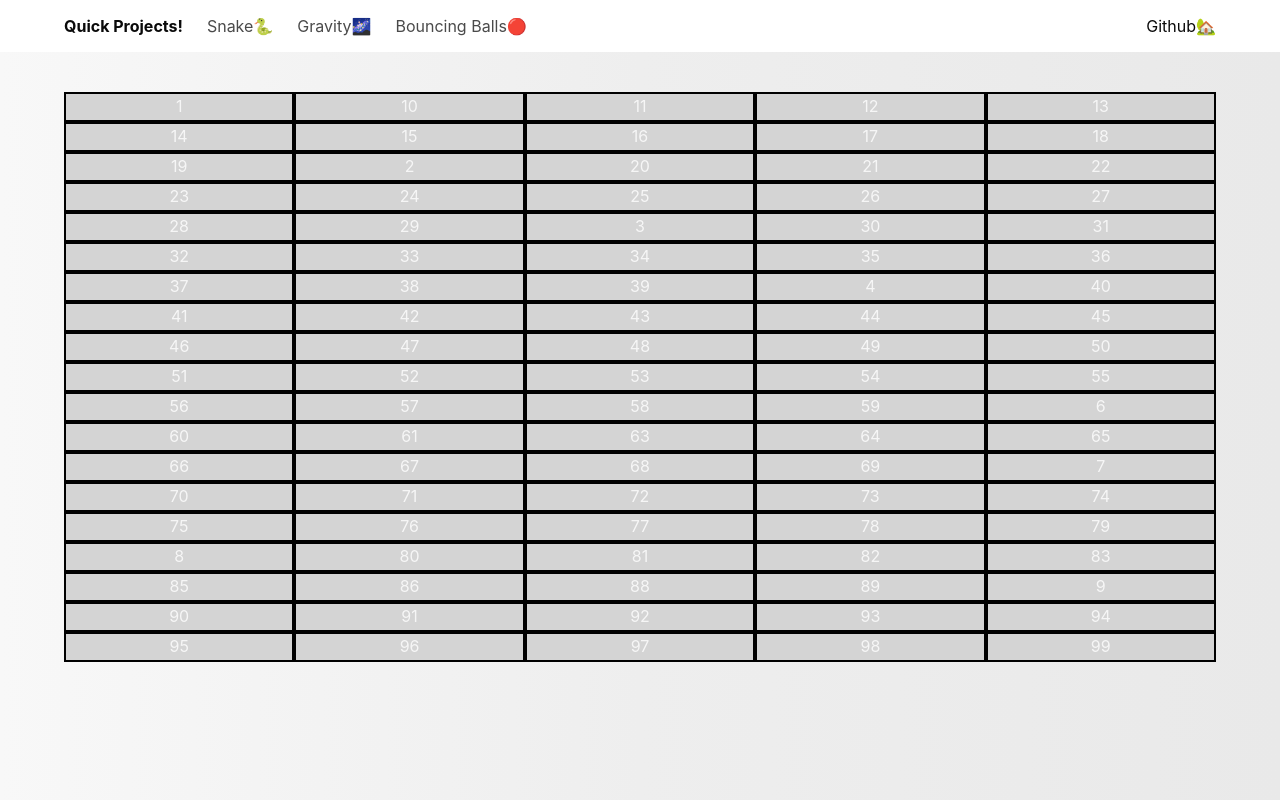
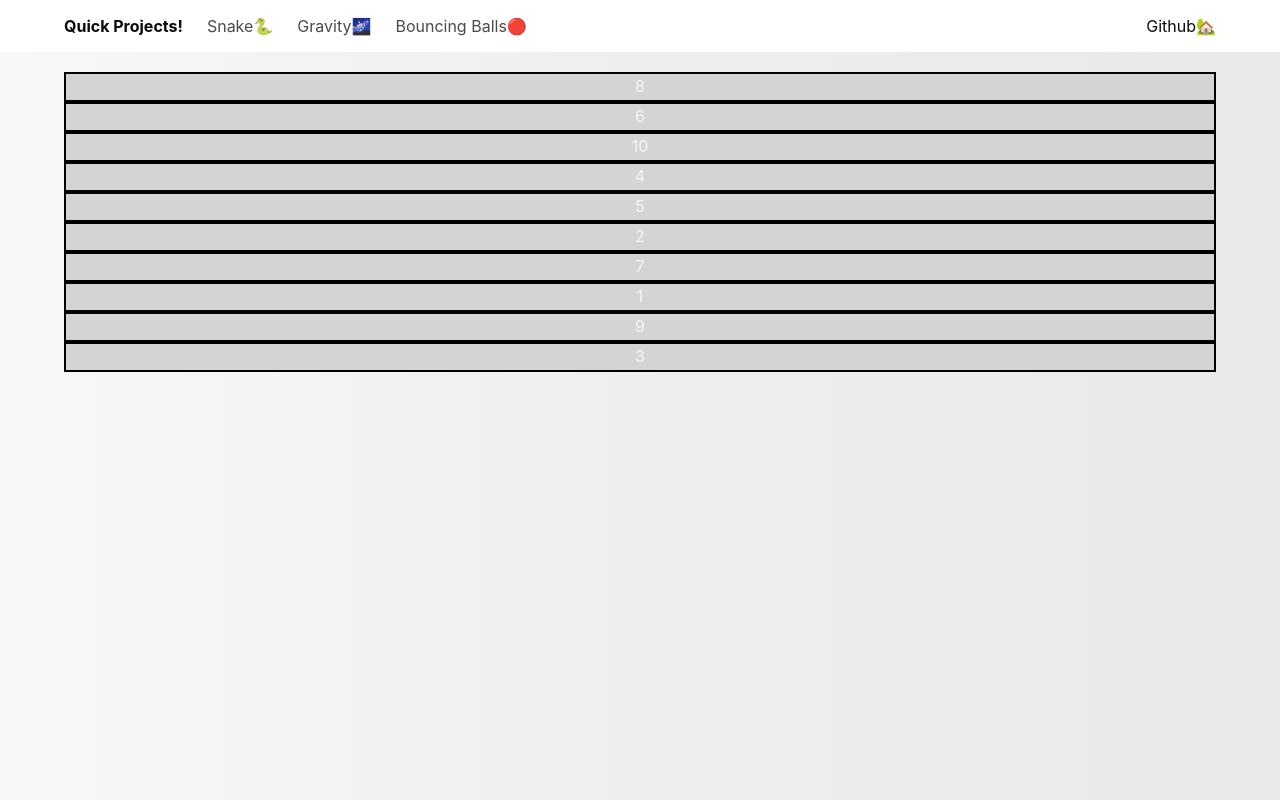
Before and after one commit to SPDUK/CanvasProjects, a React (Create React App) app: page /#/visualizedsort in a window 1280 px wide. Built offline with nearby package versions, Linux system fonts and the light colour scheme; the HTML template or start-up script is replaced by a standard one.

Commit message:
changed numbers and stuff

```diff
--- a/src/Projects/VisualizedSort/SortItem/SortItem.jsx
+++ b/src/Projects/VisualizedSort/SortItem/SortItem.jsx
@@ -3,110 +3,16 @@ import React, { Component } from 'react';
 import './sortitem.css';
 
 // TODO: eslint seems to think this is a good idea even though it's not, reformat it later
-const arr = [
-  79,
-  48,
-  51,
-  46,
-  35,
-  29,
-  69,
-  57,
-  68,
-  56,
-  52,
-  3,
-  22,
-  45,
-  77,
-  43,
-  59,
-  61,
-  19,
-  85,
-  63,
-  73,
-  37,
-  23,
-  88,
-  65,
-  80,
-  6,
-  1,
-  91,
-  24,
-  39,
-  66,
-  21,
-  82,
-  95,
-  90,
-  16,
-  32,
-  81,
-  34,
-  99,
-  72,
-  49,
-  96,
-  64,
-  41,
-  55,
-  93,
-  50,
-  38,
-  83,
-  89,
-  92,
-  10,
-  15,
-  42,
-  75,
-  76,
-  8,
-  53,
-  47,
-  2,
-  13,
-  36,
-  30,
-  4,
-  18,
-  11,
-  98,
-  44,
-  27,
-  86,
-  9,
-  26,
-  67,
-  58,
-  97,
-  31,
-  54,
-  70,
-  78,
-  12,
-  60,
-  17,
-  40,
-  33,
-  74,
-  71,
-  7,
-  25,
-  14,
-  94,
-  20,
-  28
-];
-
-arr.sort();
+const arr = [8, 6, 10, 4, 5, 2, 7, 1, 9, 3];
 
 export default class SortItem extends Component {
+  test() {
+    const sItems = document.getElementsByClassName('sort-item');
+    console.log(sItems);
+  }
   render() {
     return (
-      <ul className="sort container">
+      <ul onClick={this.test} className="sort container">
         {arr.map(i => <li className="sort-item">{i}</li>)}
       </ul>
     );
--- a/src/Projects/VisualizedSort/SortItem/sortitem.css
+++ b/src/Projects/VisualizedSort/SortItem/sortitem.css
@@ -1,6 +1,3 @@
-.sort {
-  display: flex;
-  flex-wrap: wrap; }
 .sort-item {
   flex-basis: 20%;
   height: 30px;
--- a/src/Projects/VisualizedSort/SortItem/sortitem.scss
+++ b/src/Projects/VisualizedSort/SortItem/sortitem.scss
@@ -1,6 +1,6 @@
 .sort {
-  display: flex;
-  flex-wrap: wrap;
+  // display: flex;
+  // flex-wrap: wrap;
   &-item {
     flex-basis: 20%;
     height: 30px;
```
Lines whose indentation alone changed are shown as unchanged.
